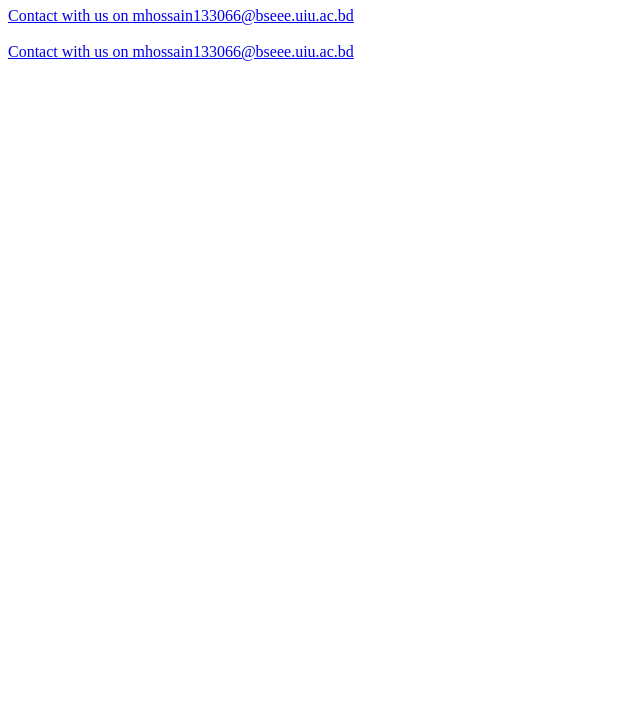
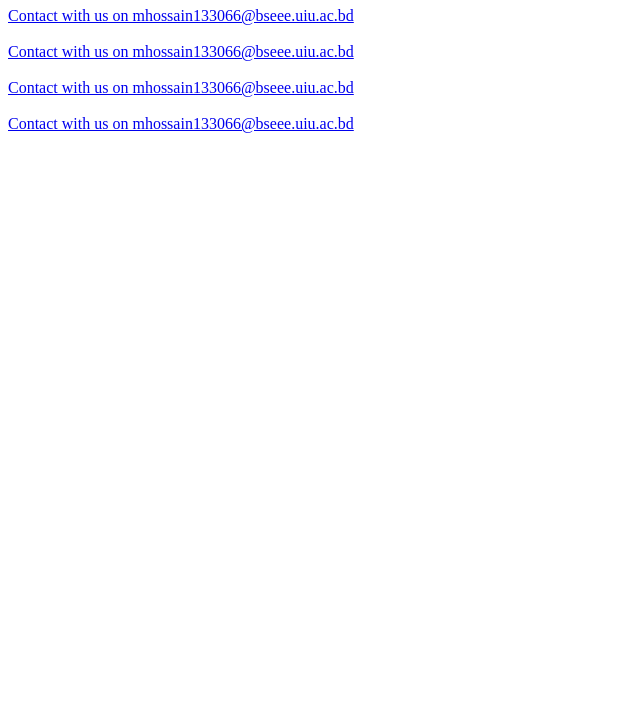
Before and after one commit to hossain-mehrab/BasicHTML, a plain HTML site: page frist.html in a window 1280 px wide. Shown: the part 73-800 px from the top of the page, without its empty margins (0-640 px from the left). Drawn offline with Linux system fonts and the light colour scheme.

Commit message:
Adding four email address

```diff
--- a/frist.html
+++ b/frist.html
@@ -15,6 +15,17 @@
       <a href="mailto:mhossain133066@bseee.uiu.ac.bd?subject=Hi how are you"
         >Contact with us on mhossain133066@bseee.uiu.ac.bd</a
       >
+      <br />
+      <br />
+      <a href="mailto:mhossain133066@bseee.uiu.ac.bd?subject=Hi how are you"
+        >Contact with us on mhossain133066@bseee.uiu.ac.bd</a
+      >
+      <br />
+      <br />
+
+      <a href="mailto:mhossain133066@bseee.uiu.ac.bd?subject=Hi how are you"
+        >Contact with us on mhossain133066@bseee.uiu.ac.bd</a
+      >
     </p>
   </body>
 </html>
```
